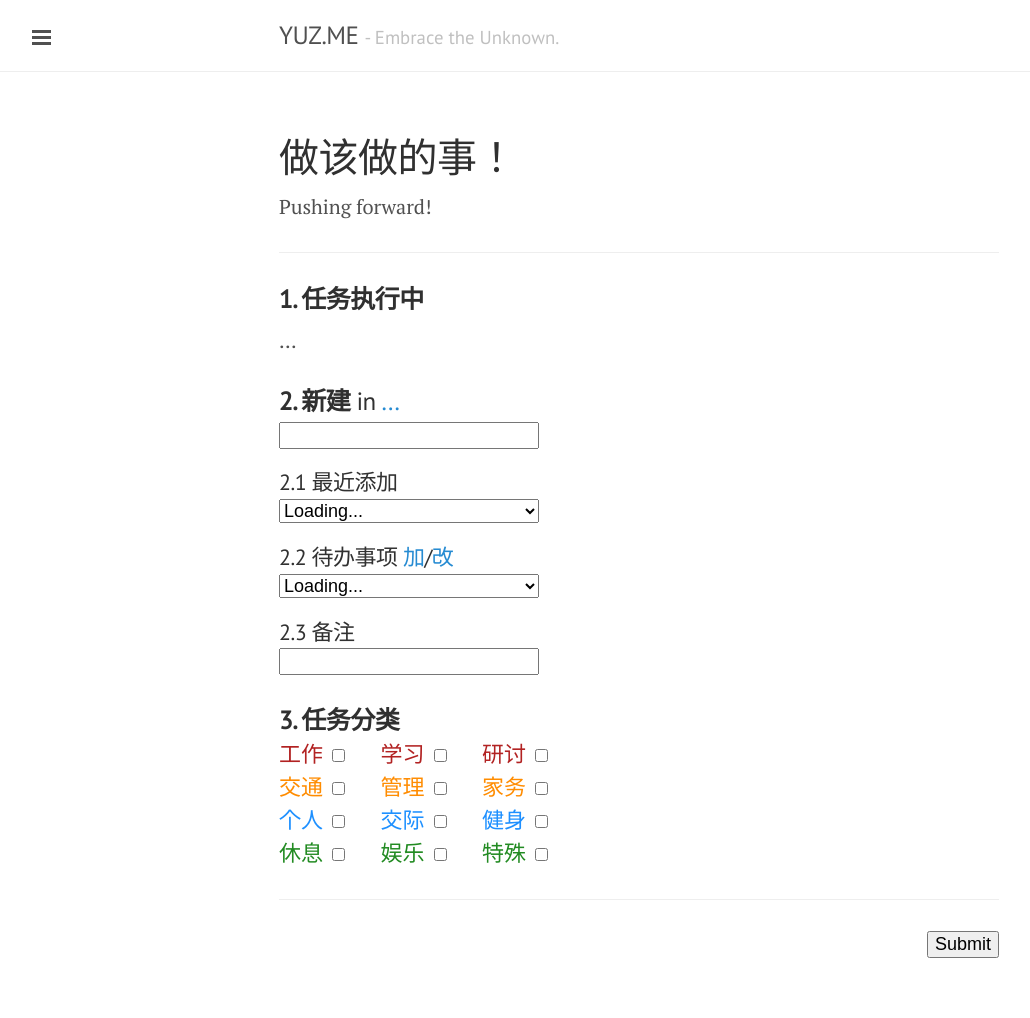
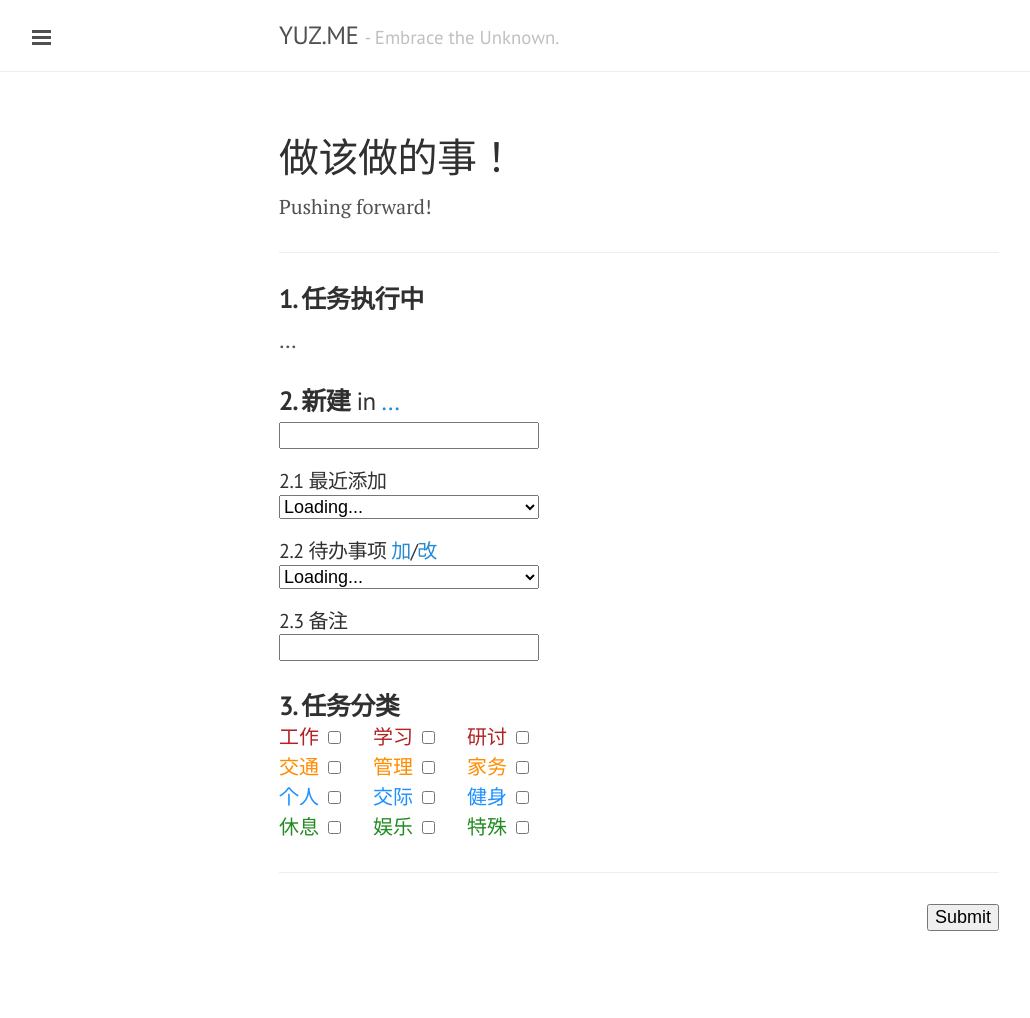
Before and after one commit to yusite/yuz.me, a Jekyll site: the page built from log.md, in a window 1280 px wide. Shown: the whole page, without its empty margins (1-1031 px from the left). Built offline with Jekyll 4.4.1, drawn with Linux system fonts in a browser that asks for light colours; Markdown is read by kramdown in place of the engine named in the settings; after the commit the page ends 991 px from its top, so only the background shows below that.

Commit message:
update theme

```diff
--- a/log.md
+++ b/log.md
@@ -21,16 +21,14 @@ Pushing forward!
 <input type="text" name="create" style="font-size:18px;">
 </h3>
 
-<h4 style="font-size:22px;">
-2.1 最近添加
+<h4>2.1 最近添加
 <br>
 <select name="create" id="recent" style="font-size:18px;">
 <option selected value="">Loading...</option>
 </select>
 </h4>
 
-<h4 style="font-size:22px;">
-2.2 待办事项
+<h4>2.2 待办事项
 <a href="http://yuz.me/task/">加</a>/<a href="http://yuz.me/d/me/log/">改</a>
 <br>
 <select name="todo" id="todo" style="font-size:18px;">
@@ -38,8 +36,7 @@ Pushing forward!
 </select>
 </h4>
 
-<h4 style="font-size:22px;">
-2.3 备注
+<h4>2.3 备注
 <br>
 <input type="text" name="comment" style="font-size:18px;">
 </h4>
@@ -48,7 +45,7 @@ Pushing forward!
 <strong>3. 任务分类</strong>
 <span style="color:red;" id="test"></span>
 </h3>
-<div style="font-size:22px;">
+<div style="font-size:20px;">
 <label for="a1" style="color:FireBrick;">工作</label>
 <input type="checkbox" id ="a1" name="category" value="工作">
 &nbsp;&nbsp;&nbsp;&nbsp;
```
